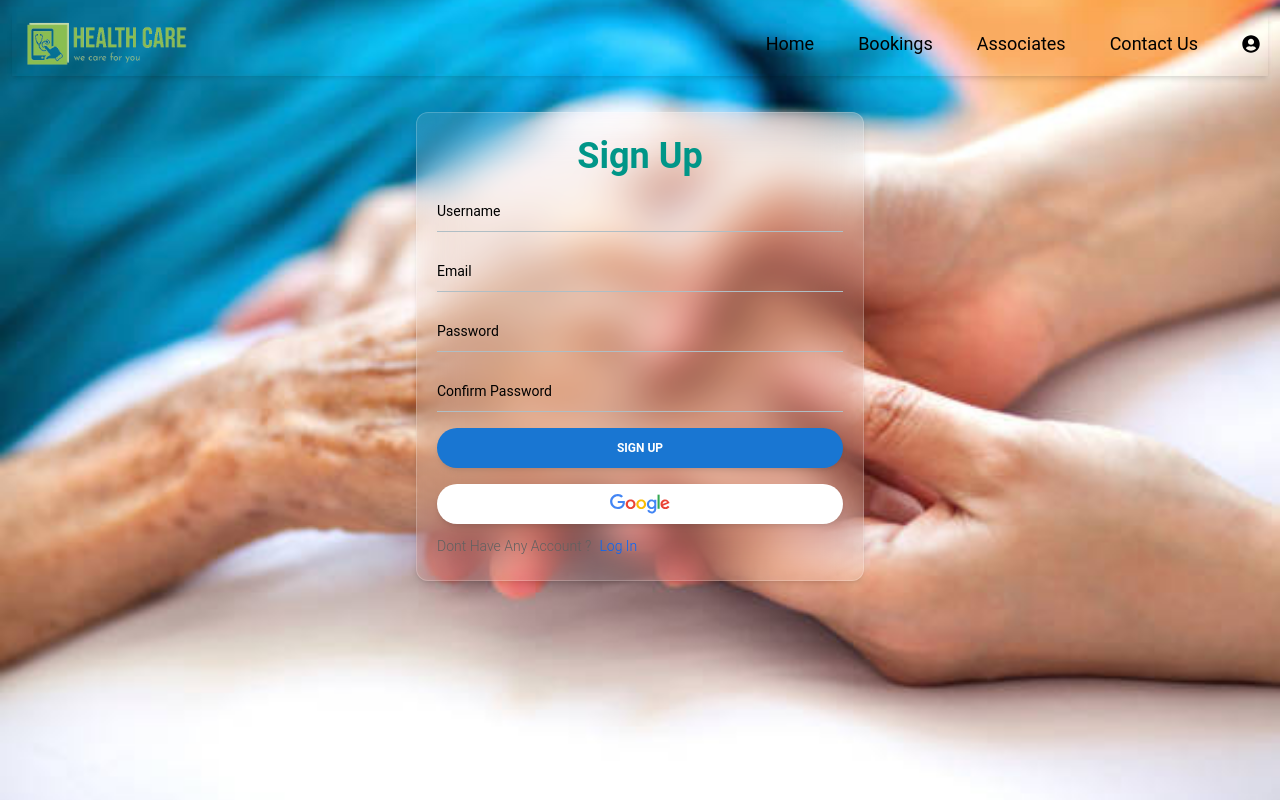
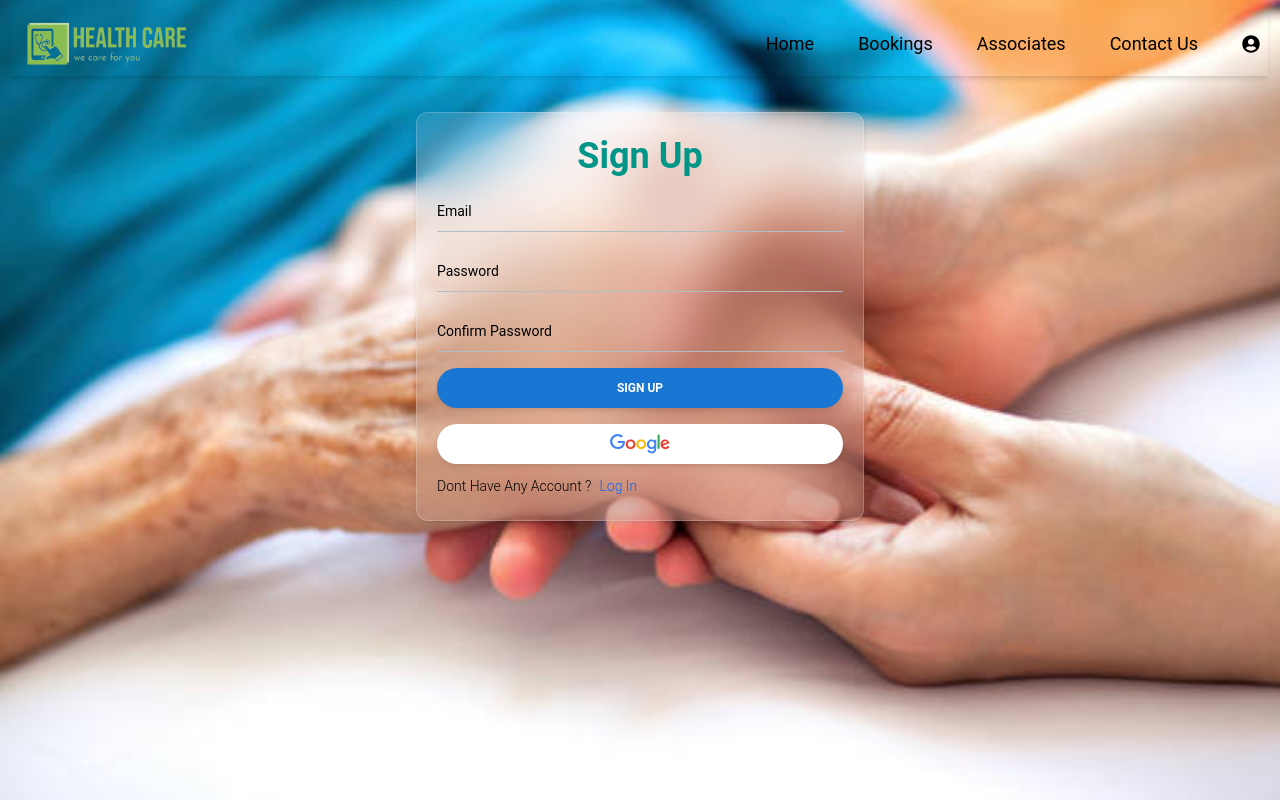
Before and after one commit to AshinrajM/Health-Care-Frontend, a React (Vite) app: page /signup in a window 1280 px wide. Built offline with nearby package versions, Linux system fonts and the light colour scheme.

Commit message:
signup test completed test run ok

```diff
--- a/src/pages/user/Signup.jsx
+++ b/src/pages/user/Signup.jsx
@@ -1,41 +1,137 @@
 import Header from '../../components/Header/Header'
 import { Card, Typography, Input, Button } from '@material-tailwind/react'
-import { Link } from 'react-router-dom'
+import axios from 'axios';
+import { useFormik } from 'formik';
+import { Link, useNavigate } from 'react-router-dom'
+
+
+const initialValues = {
+    // username: '',
+    email: '',
+    password: '',
+    confirm_password: ''
+}
+
+
+
+const validate = values => {
+
+    let errors = {}
+
+    // if (!values.username) {
+    //     errors.username = "Cant be empty"
+    // } else if (!/^\S(?!.*\d)[a-zA-Z\s]*$/i.test(values.username)) {
+    //     errors.username = 'Numbers are not allowed'
+    // }
+
+    if (!values.email) {
+        errors.email = "Cant be empty"
+    }
+    else if (!/^[a-zA-Z0-9._%+-]+@[a-zA-Z0-9.-]+\.[a-zA-Z]{2,}$/i.test(values.email)) {
+        errors.email = 'Invalid email format'
+    }
+
+    if (!values.password) {
+        errors.password = "Cant be empty"
+    } else if (!/^(?=.*[a-z])(?=.*[A-Z])(?=.*\d)(?=.*[@$!%*?&])[A-Za-z\d@$!%*?&]{8,}$/i.test(values.password)) {
+        errors.password = 'Has to follow the pattern'
+    }
+
+    if (!values.confirm_password) {
+        errors.confirm_password = "Cant be empty"
+    } else if (values.password !== values.confirm_password) {
+        errors.confirm_password = "Password didn't match"
+    }
+    return errors
+}
 
 export default function SignUp() {
 
+    const navigate = useNavigate();
+
+    const onSubmit = async (values, actions) => {
+        console.log('form:', values);
+        try {
+            const response = await axios.post('http://127.0.0.1:8000/users/register', values)
+            console.log("Response:", response.data)
+
+            if (response.data) {
+                console.log("arrived success")
+                navigate('/signin')
+            } else {
+                actions.setErrors({ general: 'Login failed. Please try again.' });
+            }
+
+        } catch (error) {
+            console.log('Error', error)
+            actions.setErrors({ general: 'An error occurred. Please try again later.' }); actions.set4()
+
+        }
+    }
+
+    const formik = useFormik({
+        initialValues,
+        onSubmit,
+        validate
+    })
+
+    console.log('Form values:', formik.values);
+    console.log('form error:', formik.errors);
+
     const divStyle = {
         background: 'rgba(255,255,255,0.1)',
-        backdropFilter: 'blur(20px)',
+        backdropFilter: 'blur(30px)',
         border: '1px solid rgba(255,255,255,0.2)',
     };
     const imageStyle = {
         backgroundImage: 'url("src/assets/background/3.jpg")',
+        // backgroundImage: 'url("https://www.shutterstock.com/image-photo/nurses-shake-hands-encourage-elderly-260nw-2173861297.jpg")',
         backgroundSize: 'cover',
-        backgroundPosition: 'center',
+        backgroundPosition: 'left',
         backgroundRepeat: 'no-repeat',
         minHeight: '100vh',
     }
 
     return (
-        <div className='p-3' style={imageStyle}>
+        <div className='p-3 h-full' style={imageStyle}>
             <Header />
             <Card className="my-9 max-w-md mx-auto rounded-xl px-5 py-3" style={divStyle}>
                 <Typography className='text-center p-2' variant="h2" color="teal">Sign Up</Typography>
-                <form className="flex flex-col gap-4">
-                    <Input variant='standard' label="Username" id='username' color="black" />
-                    <Input variant='standard' label="Email" id="email" color="black" />
-                    <Input variant='standard' label="Password" id="password" color="black" />
-                    <Input variant='standard' label="Confirm Password" id="confirm_password" color="black" />
+                <form className="flex flex-col gap-4" onSubmit={formik.handleSubmit}>
 
+                    {/* <Input variant='standard' label="Username"  name='username' color="black" onChange={formik.handleChange} value={formik.values.name} />
+                    {formik.errors.username ? <p className='text-red-900 text-xs self-end'>{formik.errors.username}</p> : null} */}
 
-                    <Button className='bg-blue-700 rounded-3xl w-full'>Sign Up</Button>
+                    <Input variant='standard' label="Email" id="email" name='email' color="black" onChange={formik.handleChange} value={formik.values.email} />
+                    {formik.errors.email ? <p className='text-red-900 text-xs self-end'>{formik.errors.email}</p> : null}
+
+                    <Input variant='standard' label="Password" id="password" name='password' color="black" onChange={formik.handleChange} value={formik.values.name} />
+                    {formik.errors.password ?
+                        <div className='flex flex-row'>
+                            <div className='text-gray-800 text-xs self-start'>
+                                {/* <li >One lowercase letter (a-z)</li>
+                                <li >One uppercase letter  (A-Z)</li>
+                                <li >One digit (0-9)</li>
+                                <li>One special character from the specified set (@$!%*?&)</li> */}
+                                <li >Minimum length of 8 characters</li>
+                            </div>
+                            <div>
+                                <p className='text-red-900 text-xs self-end'>{formik.errors.password}</p>
+
+                            </div>
+                        </div>
+                        : null}
+
+                    <Input variant='standard' type='password' label="Confirm Password" id="confirm_password" name='confirm_password' color="black" onChange={formik.handleChange} value={formik.values.name} />
+                    {formik.errors.username ? <p className='text-red-900 text-xs self-end' >{formik.errors.username}</p> : null}
+
+                    <Button className='bg-blue-700 rounded-3xl w-full' type='submit' disabled={Object.keys(formik.errors).length !== 0}>Sign Up</Button>
                     <Button className='bg-white rounded-3xl w-full h-10 flex items-center justify-center'>
                         <img src='src/assets/logo/google.svg' alt='Button Image' className='h-5 w-auto ' />
                     </Button>
                 </form>
                 <div className="flex items-center gap-2 my-3">
-                    <Typography className='text-xs sm:text-sm'>Dont Have Any Account ?</Typography>
+                    <Typography className='text-xs sm:text-sm text-black'>Dont Have Any Account ?</Typography>
                     <Link to='/signin' >
                         <Typography className="text-primaryColor text-xs sm:text-sm hover:cursor-pointer">Log In</Typography>
                     </Link>
```
